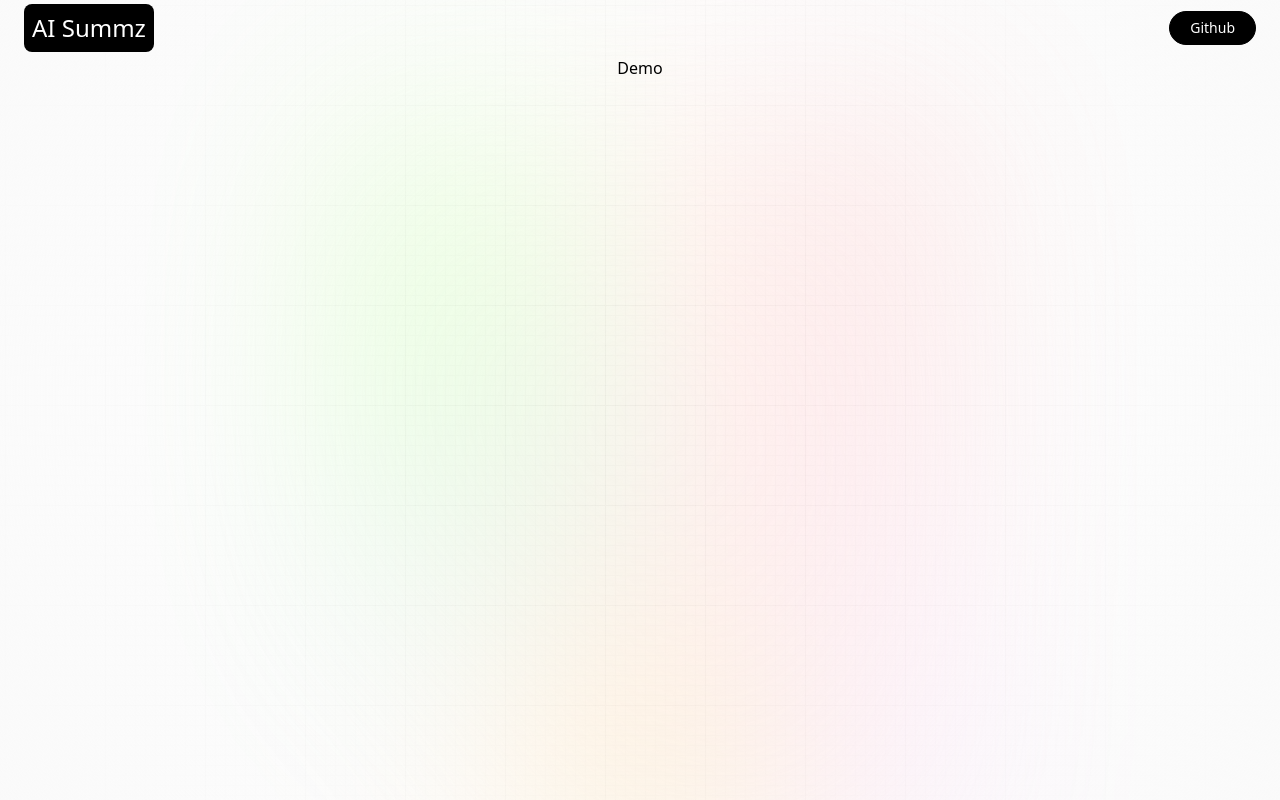
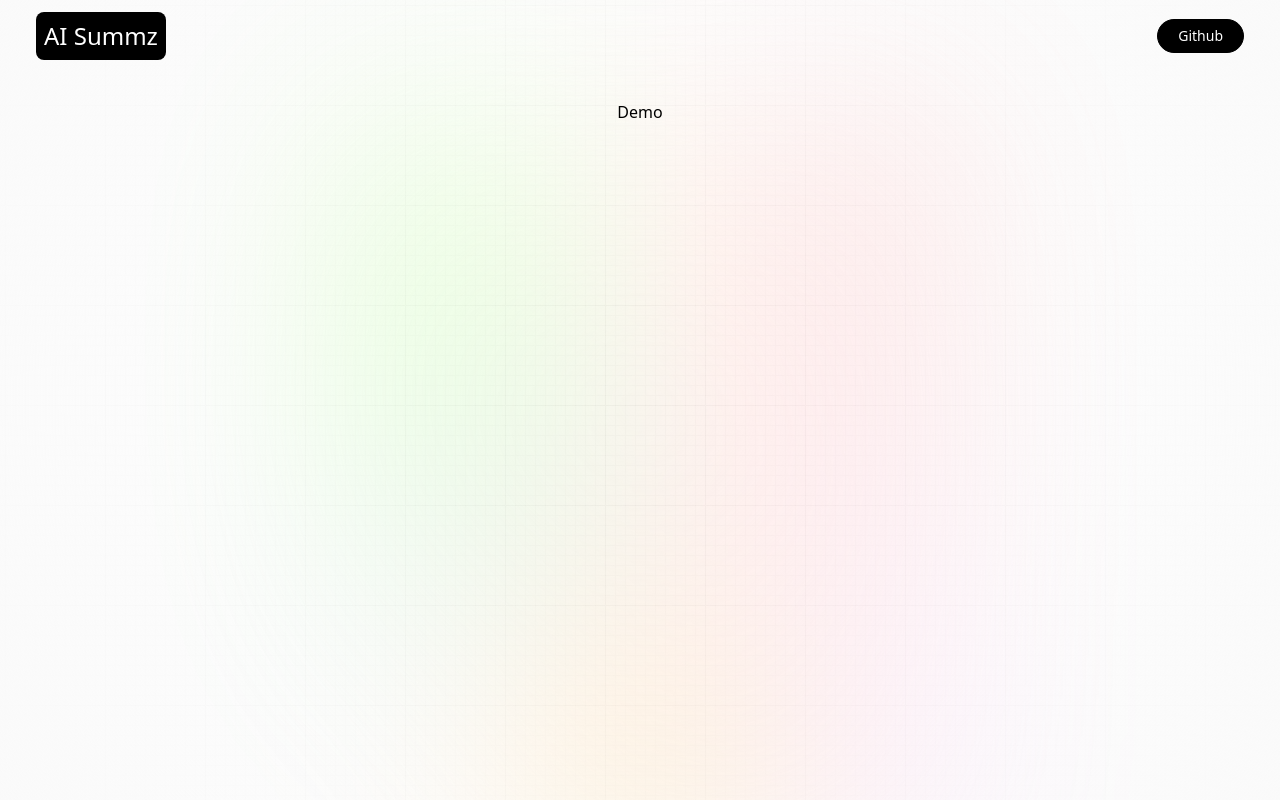
Before and after one commit to MariusTanase/AI-Summarizer, a React (Vite) app: page / in a window 1280 px wide. Built offline with nearby package versions, Linux system fonts and the light colour scheme; a web font is replaced by a local one.

Commit message:
Small changes to navbar margin and padding

```diff
--- a/src/components/Hero.tsx
+++ b/src/components/Hero.tsx
@@ -3,7 +3,7 @@ import { logo } from '../assets'
 const Hero = () => {
   return (
     <header className='w-full flex justify-center items-center flex-col'>
-      <nav className='flex justify-between items-center flex-row w-full m-1'>
+      <nav className='flex justify-between items-center flex-row w-full p-3 mb-7'>
         <h2 className='text-white bg-black p-2 rounded-lg text-2xl'>AI Summz</h2>
         <button type='button' onClick={() => window.open('https://github.com/MariusTanase/AI-Summarizer')} className='ease-in-out duration-300 rounded-full border border-black bg-black py-1.5 px-5 text-sm text-white transition-all hover:bg-white hover:text-black'>
           Github
```
